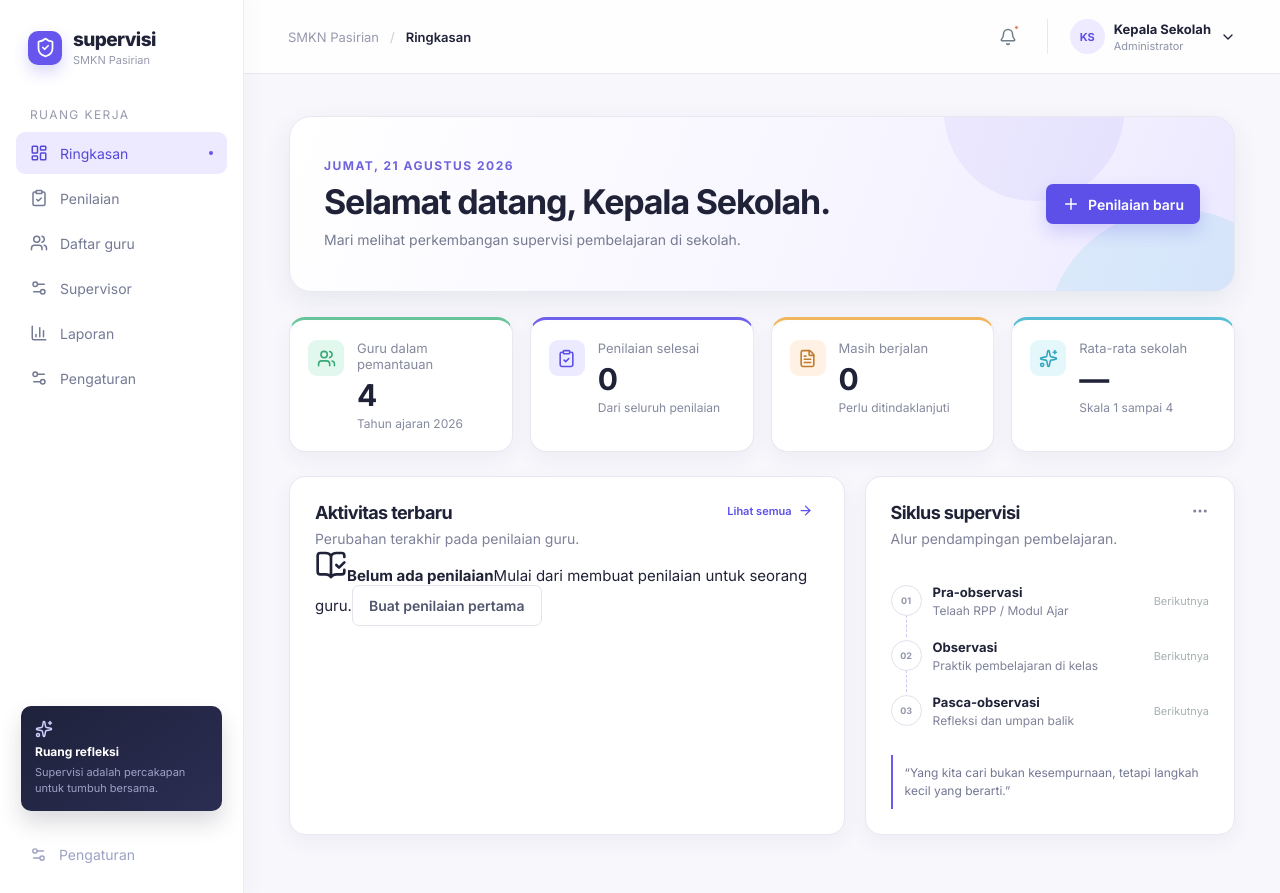
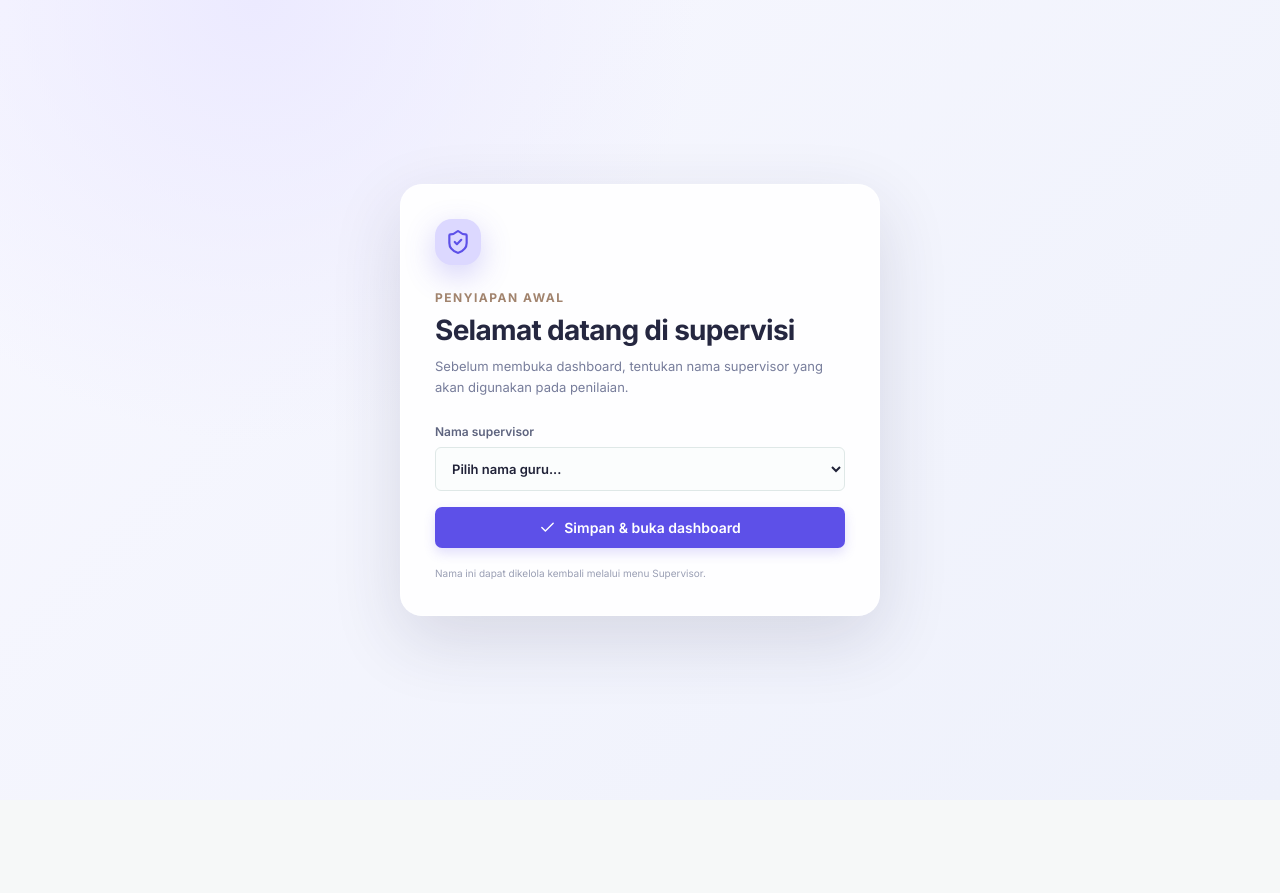
Before and after one commit to ferilee/supervisi, a React (Vite) app: page / in a window 1280 px wide. After the commit the page ends 800 px from the top, so only its background shows below. Built offline with nearby package versions, Linux system fonts and the light colour scheme.

Commit message:
feat: add startup loading and supervisor setup

```diff
--- a/src/App.tsx
+++ b/src/App.tsx
@@ -24,6 +24,7 @@ const freshAssessment = (teacherId = '', observer = defaultSupervisors[0]?.name
 
 function App() {
   const [page, setPage] = useState<AppPage>('dashboard')
+  const [isBooting, setIsBooting] = useState(true)
   const [mobileNav, setMobileNav] = useState(false)
   const [teachers, setTeachers] = useState<Teacher[]>(() => getTeachers())
   const [supervisors, setSupervisors] = useState<Supervisor[]>(() => getSupervisors())
@@ -62,6 +63,26 @@ function App() {
     setMobileNav(false)
   }
 
+  useEffect(() => {
+    const reducedMotion = window.matchMedia('(prefers-reduced-motion: reduce)').matches
+    const timer = window.setTimeout(() => setIsBooting(false), reducedMotion ? 80 : 720)
+    return () => window.clearTimeout(timer)
+  }, [])
+
+  const completeSupervisorSetup = (teacherId: string) => {
+    const teacher = teachers.find((item) => item.id === teacherId)
+    if (!teacher) return
+    const existing = supervisors.find((item) => item.name.trim().toLowerCase() === teacher.name.trim().toLowerCase())
+    const selected: Supervisor = existing ?? { id: `supervisor-${Date.now()}`, name: teacher.name, position: 'Supervisor', active: true }
+    const nextSupervisors = [{ ...selected, active: true }, ...supervisors.filter((item) => item.id !== selected.id).map((item) => item.id === 's-1' && item.name === 'Kepala Sekolah' ? { ...item, active: false } : item)]
+    const nextSettings = { ...settings, supervisorSetupComplete: true }
+    persistSupervisors(nextSupervisors)
+    persistSettings(nextSettings)
+  }
+
+  if (isBooting) return <LoadingScreen schoolName={settings.schoolName} />
+  if (!settings.supervisorSetupComplete) return <SupervisorSetup teachers={teachers} onComplete={completeSupervisorSetup} />
+
   return (
     <div className="app-shell">
       <aside className={`sidebar ${mobileNav ? 'is-open' : ''}`}>
@@ -99,6 +120,17 @@ function App() {
       {toast && <div className="toast"><Check size={16} />{toast}</div>}
     </div>
   )
+}
+
+function LoadingScreen({ schoolName }: { schoolName: string }) {
+  return <div className="startup-screen loading-screen"><div className="startup-brand"><div className="startup-mark"><ShieldCheck size={26} /></div><strong>supervisi</strong><span>{schoolName}</span></div><div className="loading-indicator" aria-label="Memuat aplikasi"><i /></div><p>Menyiapkan ruang supervisi...</p></div>
+}
+
+function SupervisorSetup({ teachers, onComplete }: { teachers: Teacher[]; onComplete: (teacherId: string) => void }) {
+  const [teacherId, setTeacherId] = useState('')
+  const [error, setError] = useState('')
+  const submit = (event: FormEvent<HTMLFormElement>) => { event.preventDefault(); if (!teacherId) { setError('Pilih nama supervisor terlebih dahulu.'); return } onComplete(teacherId) }
+  return <div className="startup-screen setup-screen"><div className="setup-card"><div className="startup-mark"><ShieldCheck size={26} /></div><p className="eyebrow">Penyiapan awal</p><h1>Selamat datang di supervisi</h1><p className="setup-intro">Sebelum membuka dashboard, tentukan nama supervisor yang akan digunakan pada penilaian.</p><form onSubmit={submit}><label>Nama supervisor<select autoFocus value={teacherId} onChange={(event) => { setTeacherId(event.target.value); setError('') }} disabled={teachers.length === 0}><option value="">{teachers.length ? 'Pilih nama guru...' : 'Belum ada guru terdaftar'}</option>{teachers.map((teacher) => <option key={teacher.id} value={teacher.id}>{teacher.name}</option>)}</select></label>{teachers.length === 0 && <p className="setup-error">Tambahkan guru terlebih dahulu agar nama supervisor dapat dipilih.</p>}{error && <p className="setup-error">{error}</p>}<button type="submit" className="primary-button" disabled={!teachers.length}><Check size={17} /> Simpan & buka dashboard</button></form><small>Nama ini dapat dikelola kembali melalui menu Supervisor.</small></div></div>
 }
 
 function NavItem({ icon, label, active, onClick }: { icon: React.ReactNode; label: string; active: boolean; onClick: () => void }) {
--- a/src/lib/storage.ts
+++ b/src/lib/storage.ts
@@ -21,6 +21,7 @@ export const defaultSettings: AppSettings = {
   defaultPeriod: '2026',
   signatureCity: 'Pasirian',
   signatureDetail: 'Kepala Sekolah & Pendamping Sekolah',
+  supervisorSetupComplete: false,
 }
 
 function read<T>(key: string, fallback: T): T {
--- a/src/main.tsx
+++ b/src/main.tsx
@@ -11,6 +11,7 @@ import './teacher-management.css'
 import './print-report.css'
 import './post-tabs.css'
 import './settings.css'
+import './startup.css'
 
 createRoot(document.getElementById('root')!).render(
   <StrictMode>
--- /dev/null
+++ b/src/startup.css
@@ -0,0 +1,162 @@
+.startup-screen {
+  display: grid;
+  place-items: center;
+  min-height: 100vh;
+  padding: 24px;
+  background: radial-gradient(circle at 20% 0%, #eceaff 0, transparent 34%), linear-gradient(135deg, #f8f8ff 0%, #eef1fb 100%);
+  color: #252740;
+}
+
+.loading-screen {
+  align-content: center;
+  gap: 18px;
+  background: #20223e;
+  color: white;
+}
+
+.startup-brand {
+  display: grid;
+  justify-items: center;
+  gap: 7px;
+}
+
+.startup-mark {
+  display: grid;
+  place-items: center;
+  width: 54px;
+  height: 54px;
+  border-radius: 17px;
+  background: #dcd8ff;
+  color: #5d50e8;
+  box-shadow: 0 10px 30px rgba(93, 80, 232, .25);
+}
+
+.startup-brand strong {
+  font-size: 25px;
+  letter-spacing: -.7px;
+}
+
+.startup-brand span {
+  color: #aeb3d5;
+  font-size: 12px;
+}
+
+.loading-indicator {
+  width: 150px;
+  height: 4px;
+  overflow: hidden;
+  border-radius: 99px;
+  background: #393b5c;
+}
+
+.loading-indicator i {
+  display: block;
+  width: 45%;
+  height: 100%;
+  border-radius: inherit;
+  background: #8176ff;
+  animation: startup-loading 1.15s ease-in-out infinite;
+}
+
+.loading-screen p {
+  margin: 0;
+  color: #aeb3d5;
+  font-size: 11px;
+}
+
+.setup-card {
+  width: min(480px, 100%);
+  padding: 34px;
+  border: 1px solid rgba(255, 255, 255, .8);
+  border-radius: 22px;
+  background: rgba(255, 255, 255, .88);
+  box-shadow: 0 24px 70px rgba(39, 42, 81, .14);
+}
+
+.setup-card .startup-mark {
+  width: 46px;
+  height: 46px;
+  margin-bottom: 25px;
+}
+
+.setup-card h1 {
+  margin: 0 0 10px;
+  color: #252740;
+  font-size: 28px;
+  line-height: 1.15;
+  letter-spacing: -.7px;
+}
+
+.setup-intro {
+  margin: 0 0 26px;
+  color: #777d9b;
+  font-size: 13px;
+  line-height: 1.6;
+}
+
+.setup-card form {
+  display: grid;
+  gap: 16px;
+}
+
+.setup-card label {
+  display: grid;
+  gap: 8px;
+  color: #5e647f;
+  font-size: 12px;
+  font-weight: 600;
+}
+
+.setup-card select {
+  width: 100%;
+  padding: 12px;
+  font-size: 13px;
+}
+
+.setup-card .primary-button {
+  justify-content: center;
+  padding: 12px 16px;
+}
+
+.setup-card .primary-button:disabled {
+  cursor: not-allowed;
+  opacity: .45;
+}
+
+.setup-card > small {
+  display: block;
+  margin-top: 18px;
+  color: #9a9fb4;
+  font-size: 10px;
+  line-height: 1.5;
+}
+
+.setup-error {
+  margin: -5px 0 0;
+  color: #b35f54;
+  font-size: 11px;
+  line-height: 1.45;
+}
+
+@keyframes startup-loading {
+  0% { transform: translateX(-115%); }
+  50%, 100% { transform: translateX(335%); }
+}
+
+@media (prefers-reduced-motion: reduce) {
+  .loading-indicator i {
+    animation: none;
+    transform: translateX(120%);
+  }
+}
+
+@media (max-width: 650px) {
+  .setup-card {
+    padding: 26px 22px;
+    border-radius: 18px;
+  }
+
+  .setup-card h1 {
+    font-size: 24px;
+  }
+}
--- a/src/types.ts
+++ b/src/types.ts
@@ -22,6 +22,7 @@ export interface AppSettings {
   defaultPeriod: string
   signatureCity: string
   signatureDetail: string
+  supervisorSetupComplete: boolean
 }
 
 export interface RubricItem {
```
